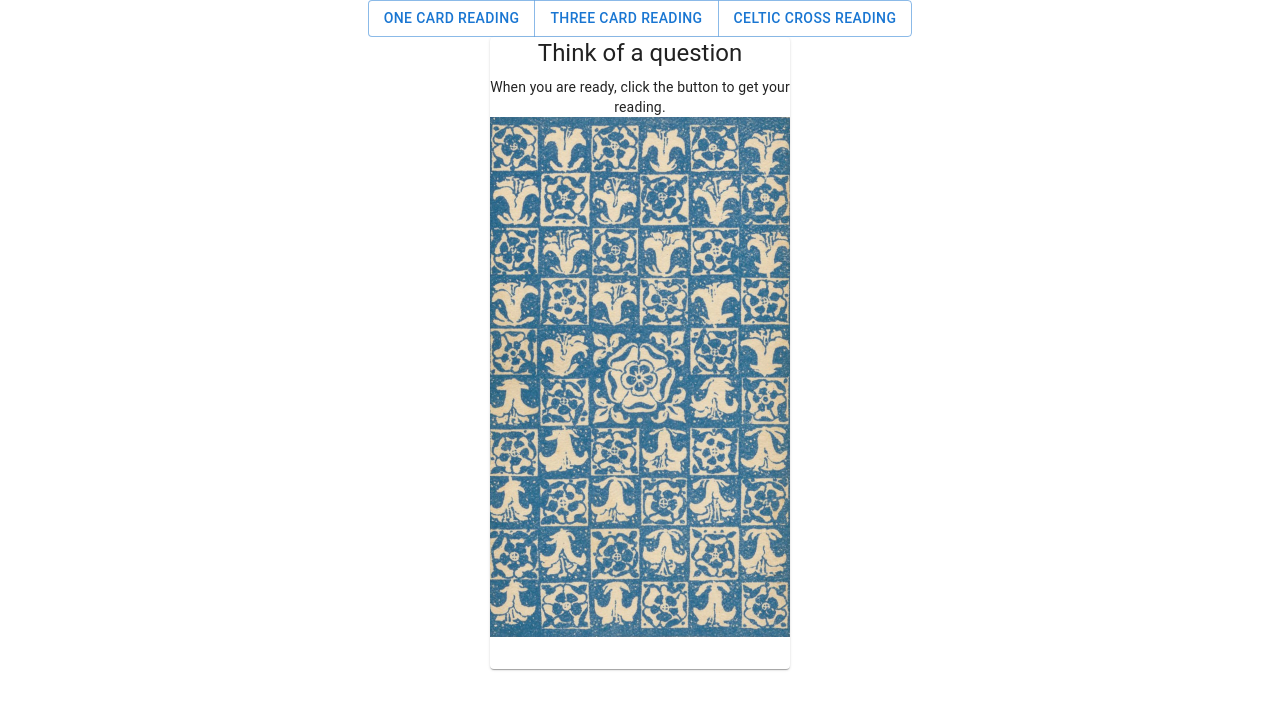
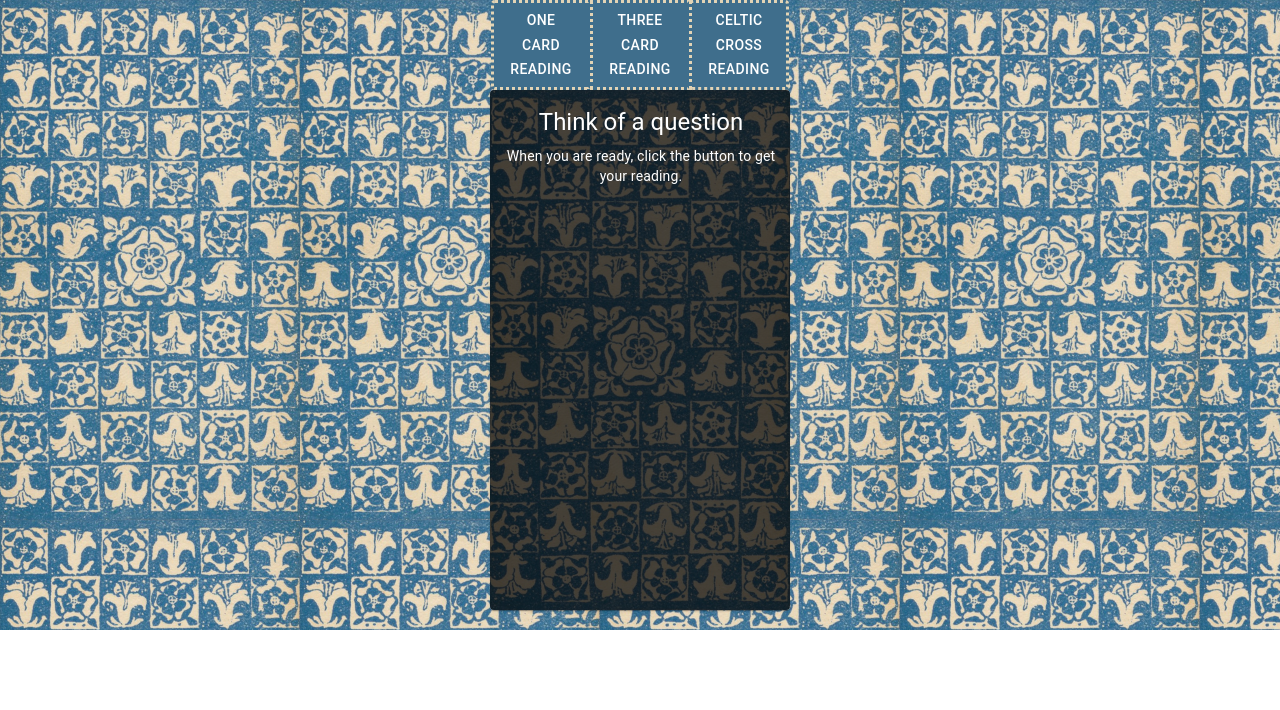
Before and after one commit to elena-cukanovaite/tarot-reading, a React (Create React App) app: page / in a window 1280 px wide. Shown: the top 710 px of the page. Built offline with nearby package versions, Linux system fonts and the light colour scheme.

Commit message:
Background changes

```diff
--- a/src/App.css
+++ b/src/App.css
@@ -1,4 +1,15 @@
-
+.app-background {
+  background-color: #ffffff;
+  background-image: url('../public/tarot_images/back_of_card.jpg'); /* Path to your image */
+  background-repeat: repeat;
+}
+/*
+.custom-button{
+  color: #ffffff !important;
+  background-color: #000000 !important;
+  opacity: 100 !important
+} */
+/*
 .App {
   text-align: center;
 }
@@ -36,4 +47,4 @@
   to {
     transform: rotate(360deg);
   }
-}
+} */
--- a/src/App.js
+++ b/src/App.js
@@ -7,21 +7,23 @@ import OneCard from "./OneCard";
 import ThreeCard from "./ThreeCard";
 import CelticCross from "./CelticCross";
 
+const button_sx = { color: '#ffffff', backgroundColor: '#3f6e8c', border: '3px dotted #e3d4b5', width:"100px"}
+
 const buttons = [
-  <Button key="one" component={Link} to="/">
+  <Button sx={button_sx} key="one" component={Link} to="/">
     One Card Reading
   </Button>,
-  <Button key="three" component={Link} to="/threecard">
+  <Button sx={button_sx} className="custom-button" key="three" component={Link} to="/threecard">
     Three Card Reading
   </Button>,
-  <Button key="celtic" component={Link} to="/celticcross">
+  <Button sx={button_sx} className="custom-button" key="celtic" component={Link} to="/celticcross">
     Celtic Cross Reading
   </Button>,
 ];
 
 function App() {
   return (
-    <>
+    <div className="app-background">
       <Router>
         <div>
           <center>
@@ -39,7 +41,7 @@ function App() {
           </Routes>
         </div>
       </Router>
-    </>
+    </div>
   );
 }
 
--- a/src/components/card.css
+++ b/src/components/card.css
@@ -14,14 +14,14 @@
     width: 1px;
 } */
 
-/* .custom-card-title{
+.custom-card-title{
     overflow-y: auto;
-    width: 10%;
-    height: 40px;
-} */
+    /* width: 10%; */
+    /* height: 5vh; */
+}
 
-/* .custom-card-answer{
+.custom-card-answer{
     overflow-y: auto;
-    width: 10%;
-    height: 100px;
-} */
+    /* width: 10%; */
+    /* height: 15vh; */
+}
--- a/src/components/card.js
+++ b/src/components/card.js
@@ -50,36 +50,49 @@ const ActionAreaCard = ({
   };
 
   return (
-    <Card className='custom-card'
+    <Card
+      className="custom-card"
       onClick={selectCard}
       sx={{ maxWidth: widthInput, transform: componentRotation }}
     >
       <CardActionArea>
-        <Typography className='custom-card-title' gutterBottom variant="h5" component="div">
-          {cardName}
-        </Typography>
-        <Typography className='custom-card-answer' variant="body2" color="inherit">
-          {theAnswer}
-        </Typography>
-        <CardMedia className='custom-card-media' component="img" image={imagePath} sx={reversed} />
+        <CardMedia
+          className="custom-card-media"
+          component="img"
+          image={imagePath}
+          sx={reversed}
+        />
         {
-          <CardContent className="custom-card-content"
-          // sx={{
-          //   position: "absolute",
-          //   top: 0,
-          //   left: 0,
-          //   height: "100%",
-          //   width: "90%",
-          //   backgroundColor: "rgba(0, 0, 0, 0.7)",
-          //   overflowY: "auto",
-          //   color: "white",
-          //   opacity: 0,
-          //   transition: "opacity 0.3s ease",
-          //   "&:hover": {
-          //     opacity: 1,
-          //   },
-          // }}
-          ></CardContent>
+          <CardContent
+            className="custom-card-content"
+            sx={{
+              position: "absolute",
+              top: 0,
+              left: 0,
+              height: "100%",
+              width: "90%",
+              backgroundColor: "rgba(0, 0, 0, 0.7)",
+              overflowY: "auto",
+              color: "white",
+              opacity: 100,
+            }}
+          >
+            <Typography
+              className="custom-card-title"
+              gutterBottom
+              variant="h5"
+              component="div"
+            >
+              {cardName}
+            </Typography>
+            <Typography
+              className="custom-card-answer"
+              variant="body2"
+              color="inherit"
+            >
+              {theAnswer}
+            </Typography>
+          </CardContent>
         }
       </CardActionArea>
     </Card>
```
